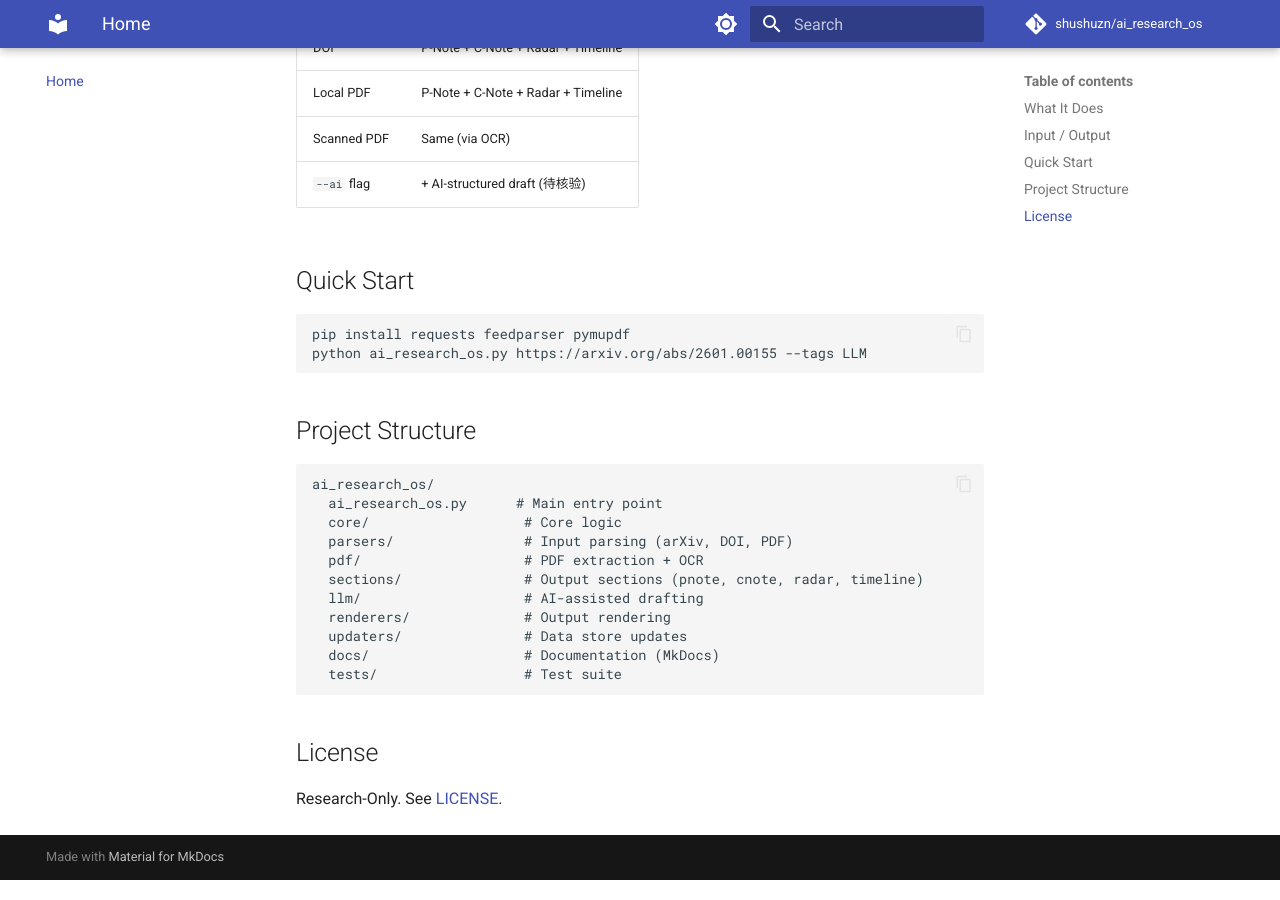
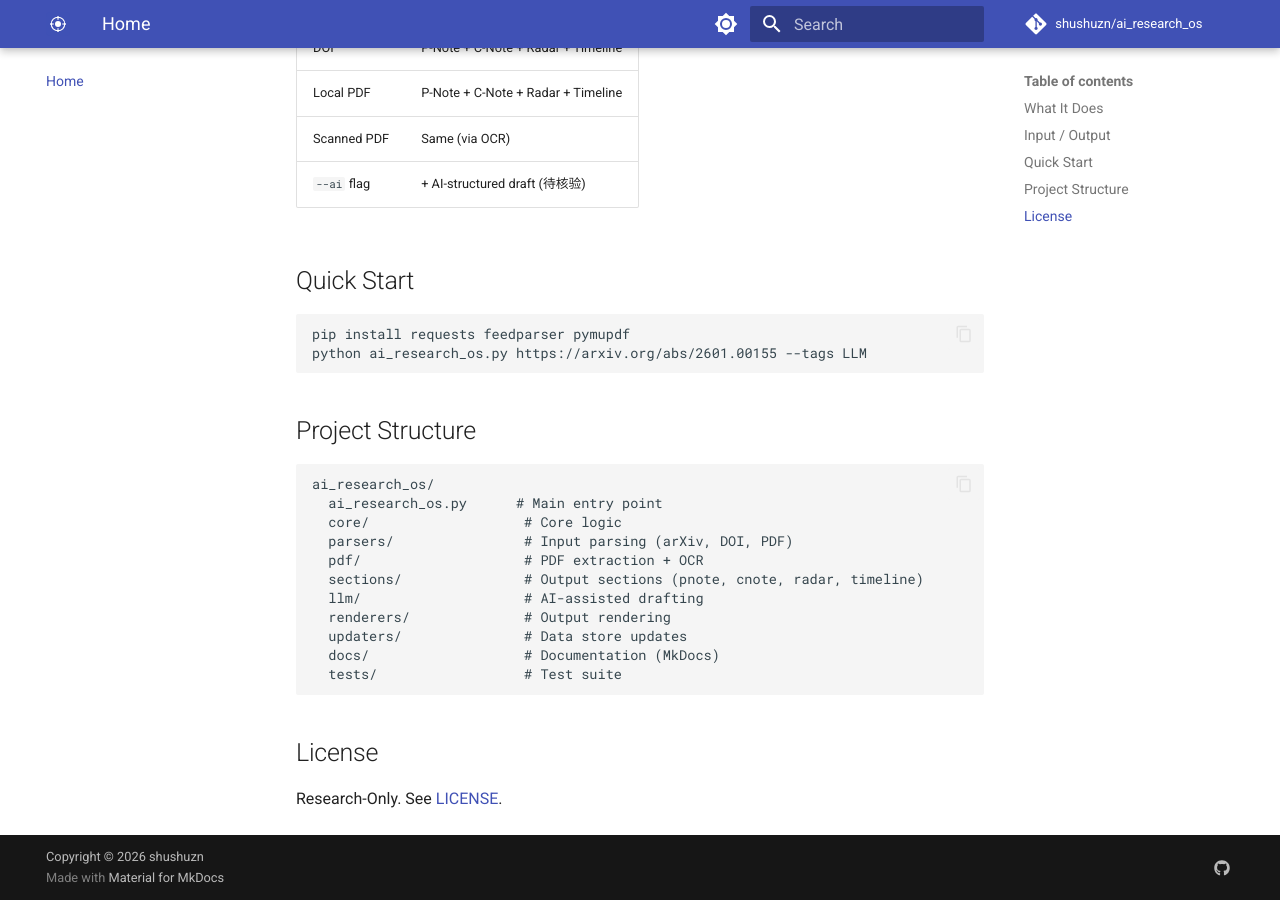
Before and after one commit to shushuzn/ai_research_os, an MkDocs documentation site: the page built from docs/index.md, in a window 1280 px wide and 900 px high, scrolled down 752 px. Built offline with MkDocs 1.6.1 and Material for MkDocs 9.7.7, drawn with Linux system fonts in a browser that asks for light colours; comment, search, counter and statistics services are not loaded.

Commit message:
enhance: add logo, favicon and social links to MkDocs (#87)
Co-authored-by: shushuzn <shushuzn@users.noreply.github.com>

```diff
--- a/mkdocs.yml
+++ b/mkdocs.yml
@@ -1,11 +1,15 @@
 site_name: AI Research OS
 site_description: A Structured Research Operating System for Serious AI Researchers
 site_url: https://shushuzn.github.io/ai_research_os/
+site_author: shushuzn
 repo_name: shushuzn/ai_research_os
 repo_url: https://github.com/shushuzn/ai_research_os
+copyright: Copyright &copy; 2026 shushuzn
 
 theme:
   name: material
+  logo: assets/logo.svg
+  favicon: assets/favicon.svg
   palette:
     - scheme: default
       primary: indigo
@@ -24,6 +28,11 @@ theme:
     - navigation.tracking
     - navigation.tabs
     - content.code.copy
+
+extra:
+  social:
+    - icon: fontawesome/brands/github
+      link: https://github.com/shushuzn
 
 nav:
   - Home: index.md
```
Also changed, not shown: docs/assets/favicon.svg (added), docs/assets/logo.svg (added).
